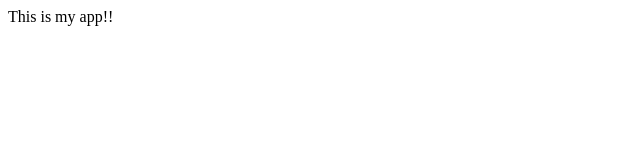
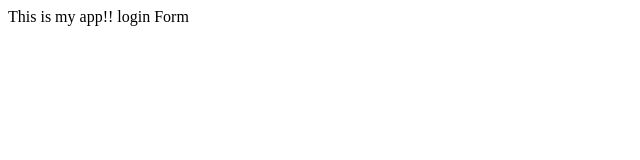
Before and after one commit to nickBowerman/cassidiopia, a plain HTML site: page index.html in a window 1280 px wide. Shown: the full height of the page, 0-640 px from the left. Drawn offline with Linux system fonts and the light colour scheme.

Commit message:
login Form

```diff
--- /dev/null
+++ b/DirectoryTWO/app2.js
@@ -0,0 +1 @@
+console.log("Something else");
--- a/index.html
+++ b/index.html
@@ -4,5 +4,6 @@
 	</head>
 	<body>
 		This is my app!!
+		login Form
 	</body>
 </html>
```
Also changed, not shown: login.html (added, +1 -0 lines).
